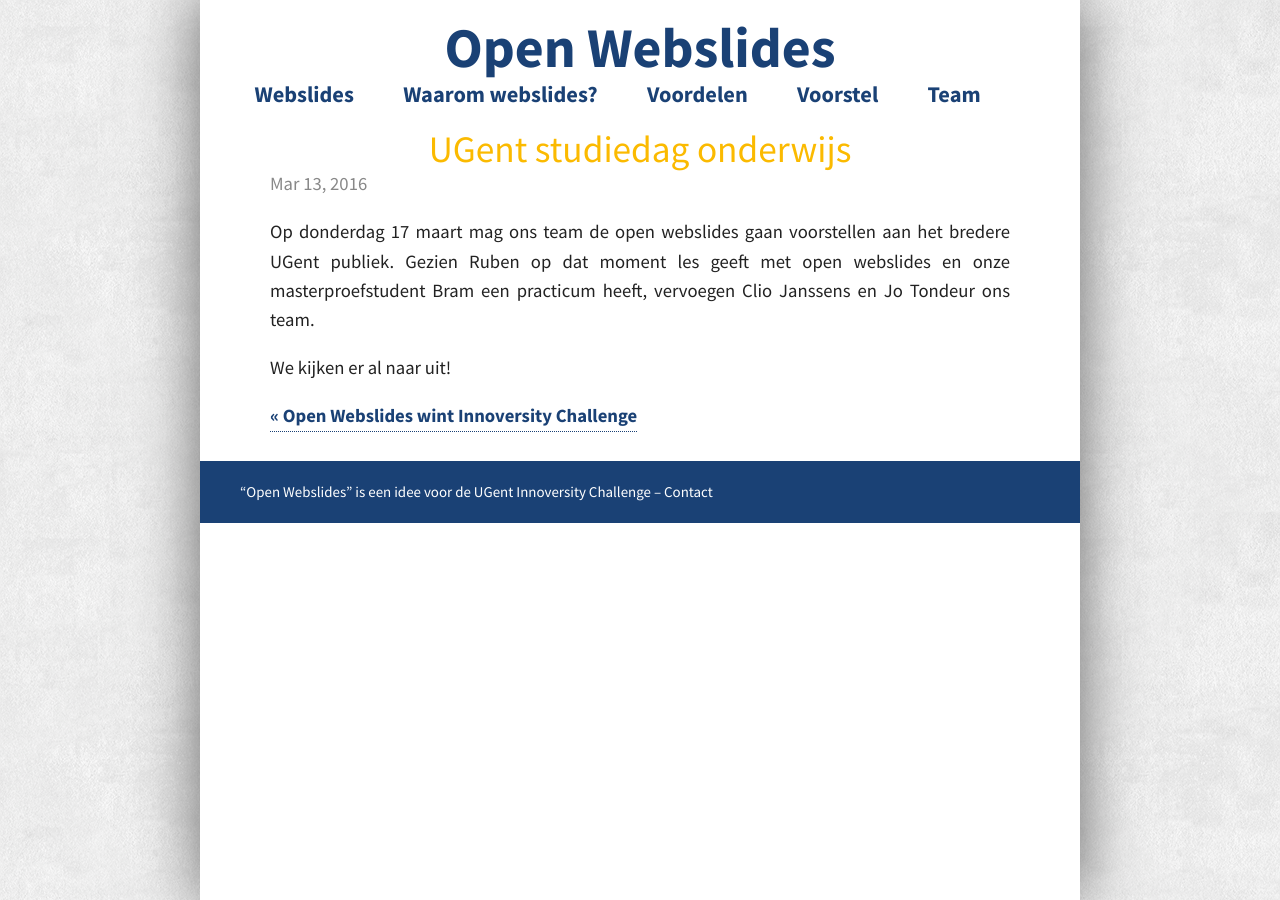
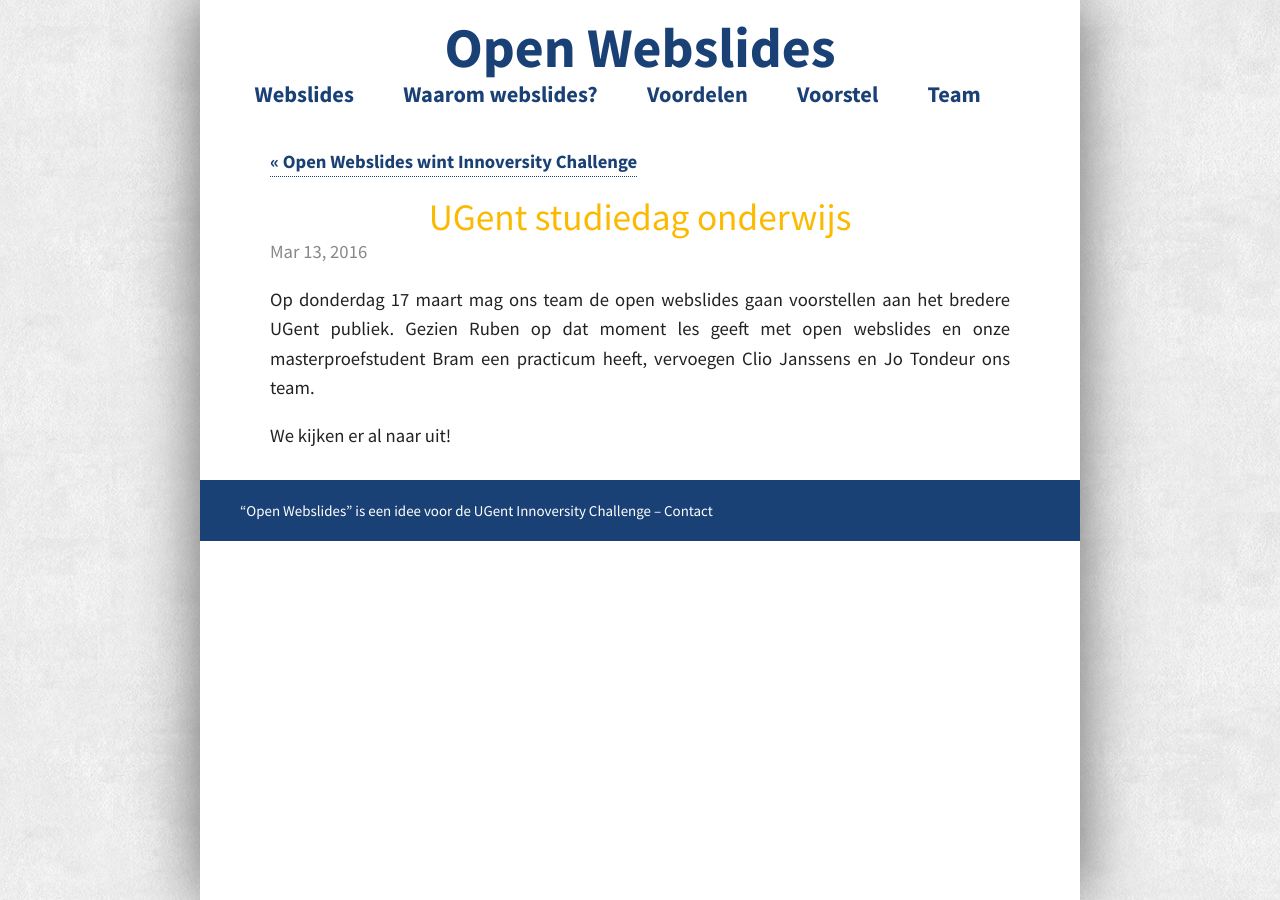
Before and after one commit to OpenWebslides/openwebslides.github.io-old, a Jekyll site: the page built from _posts/2016-03-13-March-17.md, in a window 1280 px wide. Built offline with Jekyll 4.4.1, drawn with Linux system fonts in a browser that asks for light colours.

Commit message:
Put natigation on top of page

```diff
--- a/_layouts/post.html
+++ b/_layouts/post.html
@@ -1,14 +1,6 @@
 ---
 layout: default
 ---
-<article class="post" itemscope itemtype="http://schema.org/BlogPosting">
-
-  <h1 itemprop="name headline">{{ page.title }}</h1>
-  <p class="meta"><time datetime="{{ page.date | date_to_xmlschema }}" itemprop="datePublished">{{ page.date | date: "%b %-d, %Y" }}</time>{% if page.author %} • <span itemprop="author" itemscope itemtype="http://schema.org/Person"><span itemprop="name">{{ page.author }}</span></span>{% endif %}</p>
-
-  {{ content }}
-</article>
-
 <p class="posts">
   {% if page.previous.url %}
     <a class="prev" href="{{page.previous.url}}">&laquo; {{page.previous.title}}</a>
@@ -17,3 +9,11 @@
     <a class="next" href="{{page.next.url}}">{{page.next.title}} &raquo;</a>
   {% endif %}
 </div>
+
+<article class="post" itemscope itemtype="http://schema.org/BlogPosting">
+
+  <h1 itemprop="name headline">{{ page.title }}</h1>
+  <p class="meta"><time datetime="{{ page.date | date_to_xmlschema }}" itemprop="datePublished">{{ page.date | date: "%b %-d, %Y" }}</time>{% if page.author %} • <span itemprop="author" itemscope itemtype="http://schema.org/Person"><span itemprop="name">{{ page.author }}</span></span>{% endif %}</p>
+
+  {{ content }}
+</article>
```
